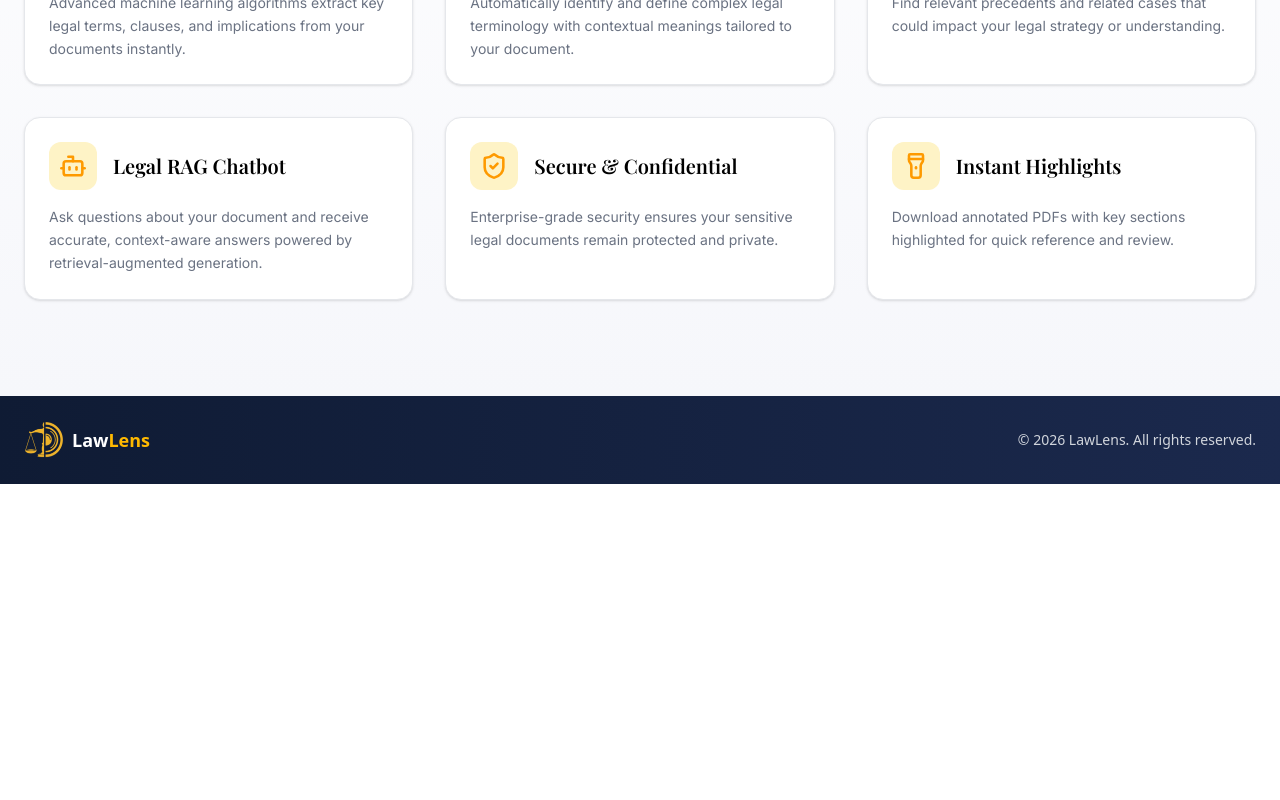
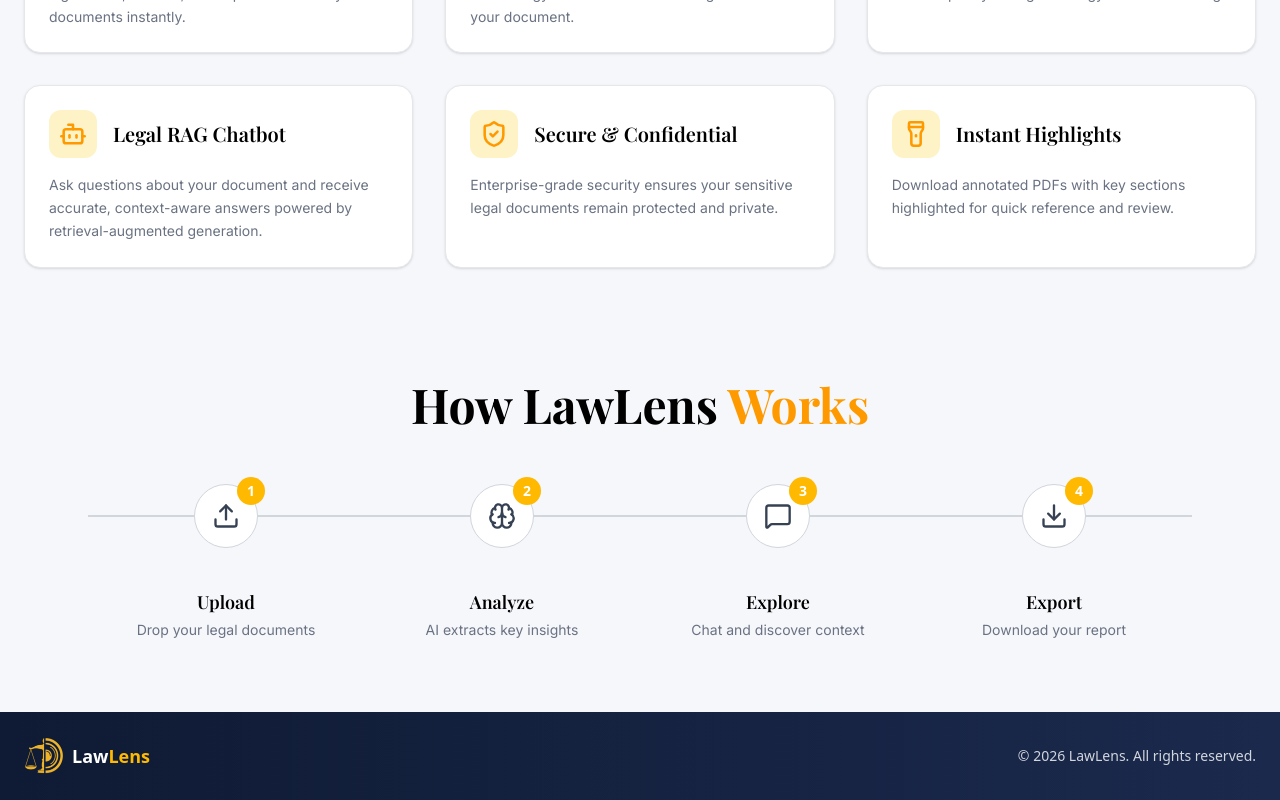
Before and after one commit to Suvanshsehgal/Law-Lens-Frontend, a React (Vite) app in the folder lawlens-frontend/: page / in a window 1280 px wide. Shown: the part 1185-1985 px from the top of the page. Before the commit the page ends 1669 px from the top, so only its background shows below. Built offline with nearby package versions, Linux system fonts and the light colour scheme.

Commit message:
Completed the how it works section and adjusted margins between Features,  Working and Footer Section

```diff
--- a/lawlens-frontend/src/App.jsx
+++ b/lawlens-frontend/src/App.jsx
@@ -2,6 +2,7 @@
 import HeroSection from './components/HeroSection.jsx'
 import Features from './components/Features.jsx'
 import Navbar from './components/Navbar.jsx'
+import Working from './components/Working.jsx'
 import Footer from './components/Footer.jsx'
 function App() {
   return (
@@ -9,6 +10,7 @@
     <Navbar/>
     <HeroSection/>
     <Features/>
+    <Working/>
     <Footer/>
     </>
 
--- a/lawlens-frontend/src/components/Features.jsx
+++ b/lawlens-frontend/src/components/Features.jsx
@@ -37,7 +37,7 @@
 
   return (
     <>
-      <section className="w-full py-24 bg-gradient-to-b from-white to-[#f6f7fb]">
+      <section className="w-full py-16 bg-[#f6f7fb]">
         <div className="max-w-7xl mx-auto px-6">
 
           {/* Badge */}
--- a/lawlens-frontend/src/components/Footer.jsx
+++ b/lawlens-frontend/src/components/Footer.jsx
@@ -3,7 +3,7 @@
 
 function Footer() {
   return (
-    <footer className="w-full bg-gradient-to-r from-[#0f1b34] to-[#1b294d] py-6">
+    <footer className="w-full bg-gradient-to-r from-[#0f1b34] to-[#1b294d] mt-6 py-6">
       <div className="max-w-7xl mx-auto px-6 flex flex-col md:flex-row items-center justify-between gap-4">
 
         {/* Left - Logo */}
--- /dev/null
+++ b/lawlens-frontend/src/components/Working.jsx
@@ -0,0 +1,80 @@
+import React from 'react'
+import { Upload, Brain, MessageSquare, Download } from "lucide-react";
+function Working() {
+    const steps = [
+        {
+            id: 1,
+            icon: Upload,
+            title: "Upload",
+            desc: "Drop your legal documents",
+        },
+        {
+            id: 2,
+            icon: Brain,
+            title: "Analyze",
+            desc: "AI extracts key insights",
+        },
+        {
+            id: 3,
+            icon: MessageSquare,
+            title: "Explore",
+            desc: "Chat and discover context",
+        },
+        {
+            id: 4,
+            icon: Download,
+            title: "Export",
+            desc: "Download your report",
+        },
+    ];
+    return (
+        <>
+            <section className="w-full py-12 bg-[#f6f7fb]">
+                <div className="max-w-6xl mx-auto px-6">
+
+                    {/* Heading */}
+                    <h2 className="text-4xl md:text-5xl font-bold text-center mb-14 playfair">
+                        How LawLens <span className="text-amber-500">Works</span>
+                    </h2>
+
+
+                    {/* CIRCLES + LINE */}
+                    <div className="relative flex items-center justify-between mb-10">
+
+                        {/* line centered perfectly */}
+                        <div className="absolute left-0 right-0 h-[2px] bg-gray-300 top-1/2 -translate-y-1/2" />
+
+                        {steps.map(step => {
+                            const Icon = step.icon;
+                            return (
+                                <div key={step.id} className="relative z-10 flex flex-col items-center w-1/4">
+                                    <div className="relative w-16 h-16 rounded-full border border-gray-300 bg-white flex items-center justify-center">
+                                        <Icon size={28} className="text-gray-700" />
+
+                                        {/* step number */}
+                                        <span className="absolute -top-2 -right-2 bg-amber-400 text-white text-sm font-semibold w-7 h-7 rounded-full flex items-center justify-center">
+                                            {step.id}
+                                        </span>
+                                    </div>
+                                </div>
+                            );
+                        })}
+                    </div>
+
+                    {/* TITLES + DESCRIPTIONS */}
+                    <div className="grid grid-cols-4 text-center">
+                        {steps.map(step => (
+                            <div key={step.id}>
+                                <h3 className="text-lg font-semibold playfair">{step.title}</h3>
+                                <p className="text-gray-500 text-sm inter mt-1">{step.desc}</p>
+                            </div>
+                        ))}
+                    </div>
+
+                </div>
+            </section>
+        </>
+    )
+}
+
+export default Working
--- a/lawlens-frontend/src/index.css
+++ b/lawlens-frontend/src/index.css
@@ -12,3 +12,6 @@
 .source_sans{
   font-family: 'Source-Sans3';
 }
+body {
+  background-color: #f6f7fb;
+}
```
